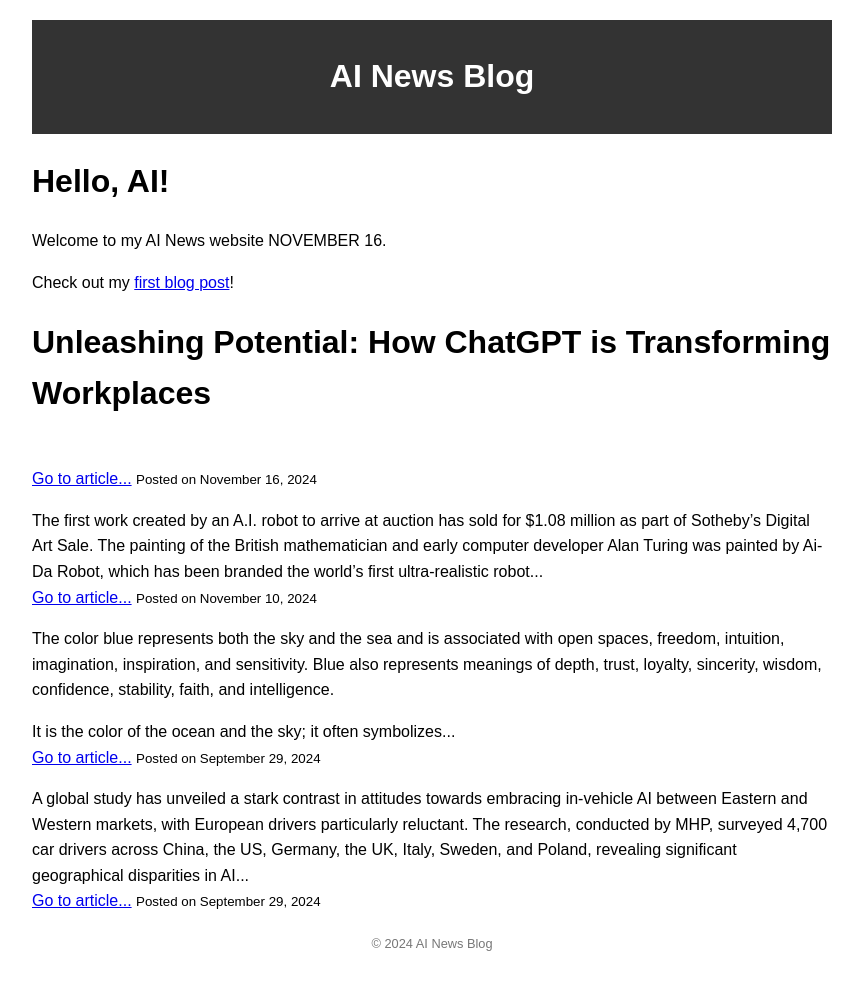
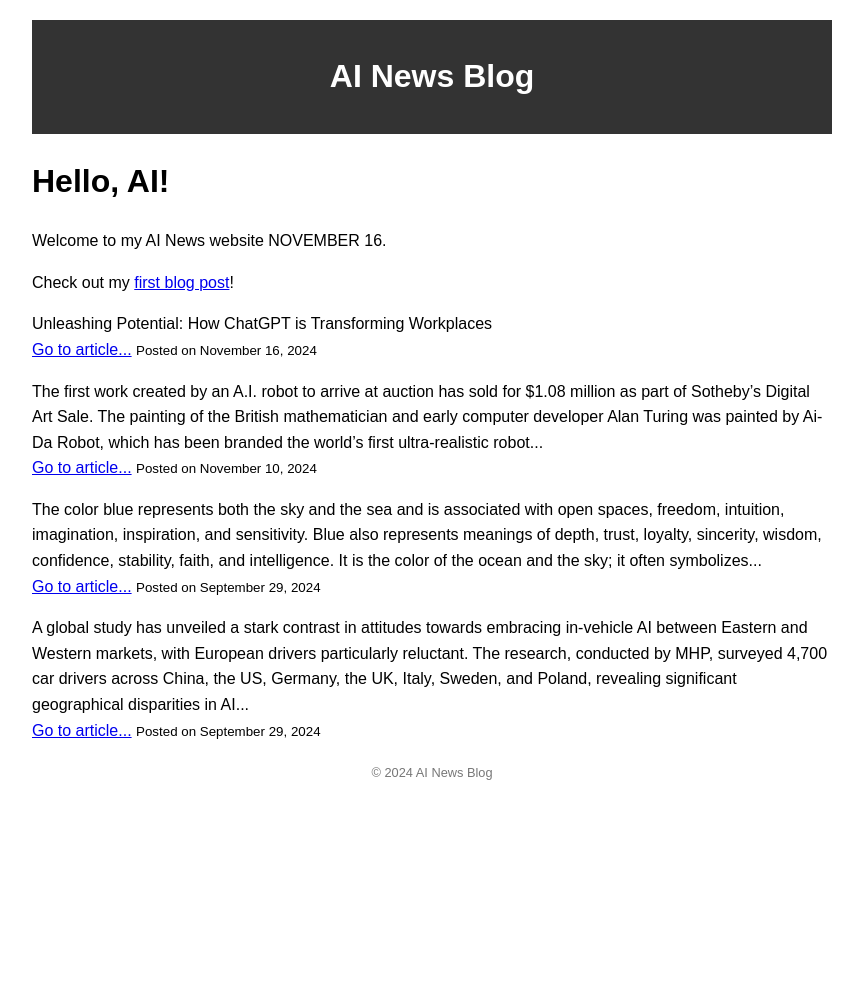
Before and after one commit to aiassistantnews/aiassistantnews.github.io, a Jekyll site: the page built from index.md, in a window 1280 px wide. Shown: the whole page, without its empty margins (208-1071 px from the left). Built offline with Jekyll 4.4.1, drawn with Linux system fonts in a browser that asks for light colours; after the commit the page ends 900 px from its top, so only the background shows below that.

Commit message:
strip html and hopefully md

```diff
--- a/index.md
+++ b/index.md
@@ -12,7 +12,7 @@ Check out my [first blog post](./_posts/2024-09-29-and-so-it-begins.md)!
 {% for post in site.posts %}
 <p>
 <!-- <h2>{{ post.title }}</h2> -->
-{{ post.excerpt | truncatewords: 50 }}
+{{ post.excerpt | strip_html | truncatewords: 50 }}
 <br>
 <a href="{{ post.url | relative_url }}">Go to article...</a>
 <small>Posted on {{ post.date | date: "%B %d, %Y" }}</small>
```
